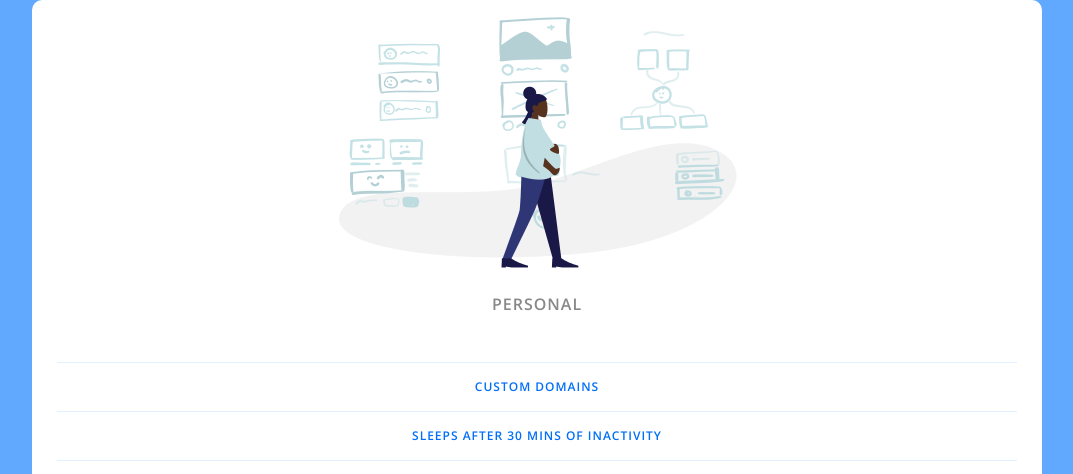
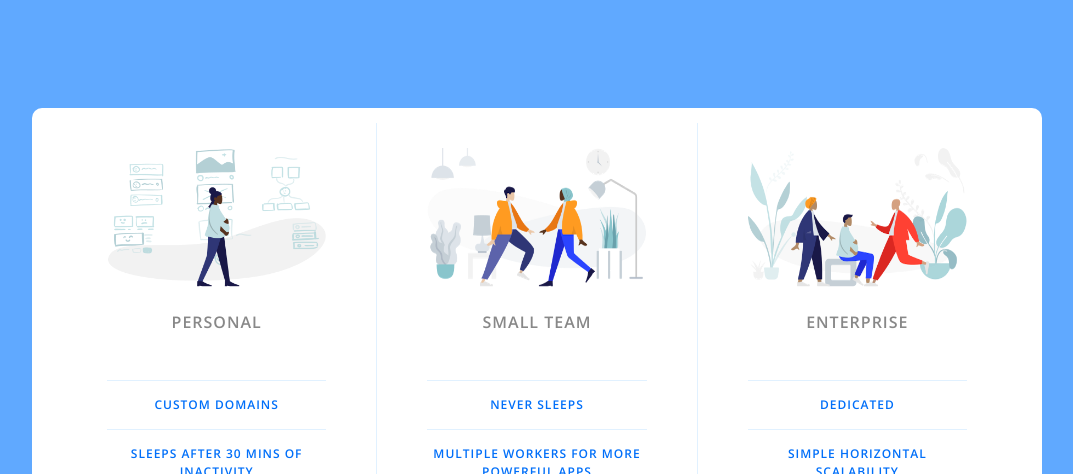
Before and after one commit to stanrocks/WebDevBootcamp_ColtSteele, a plain HTML site: page 16-Responsive Pricing Panel/index.html in a window 1280 px wide. Shown: the top 474 px of the page, without its empty margins (103-1176 px from the left). Drawn offline with nearby package versions, Linux system fonts and the light colour scheme.

Commit message:
Pricing Panel - Bigger Screens Layout Complete

```diff
--- a/16-Responsive Pricing Panel/app.css
+++ b/16-Responsive Pricing Panel/app.css
@@ -136,6 +136,8 @@ table {
 
 /* Reset CSS ends here */
 
+/* Mobile First */
+
 html {
     box-sizing: border-box;
     font-family: 'Open Sans', sans-serif;
@@ -231,3 +233,21 @@ body {
     background-color: #269aff;
     color: white;
 }
+
+/* Bigger Screens */
+
+@media (min-width:900px) {
+    .panel {
+        flex-direction: row;
+    }
+
+    .pricing-plan {
+        border-bottom: none;
+        border-right: 1px solid #e1f1ff;
+        padding: 25px 50px;
+    }
+
+    .pricing-plan:last-child {
+        border-right: none;
+    }
+}
```
